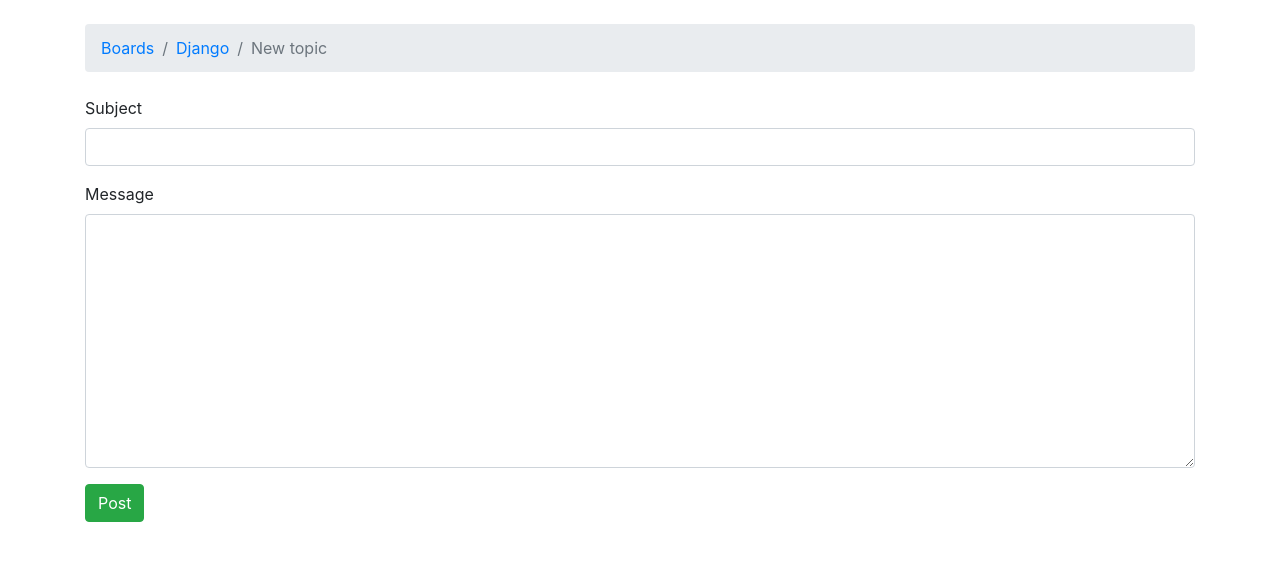
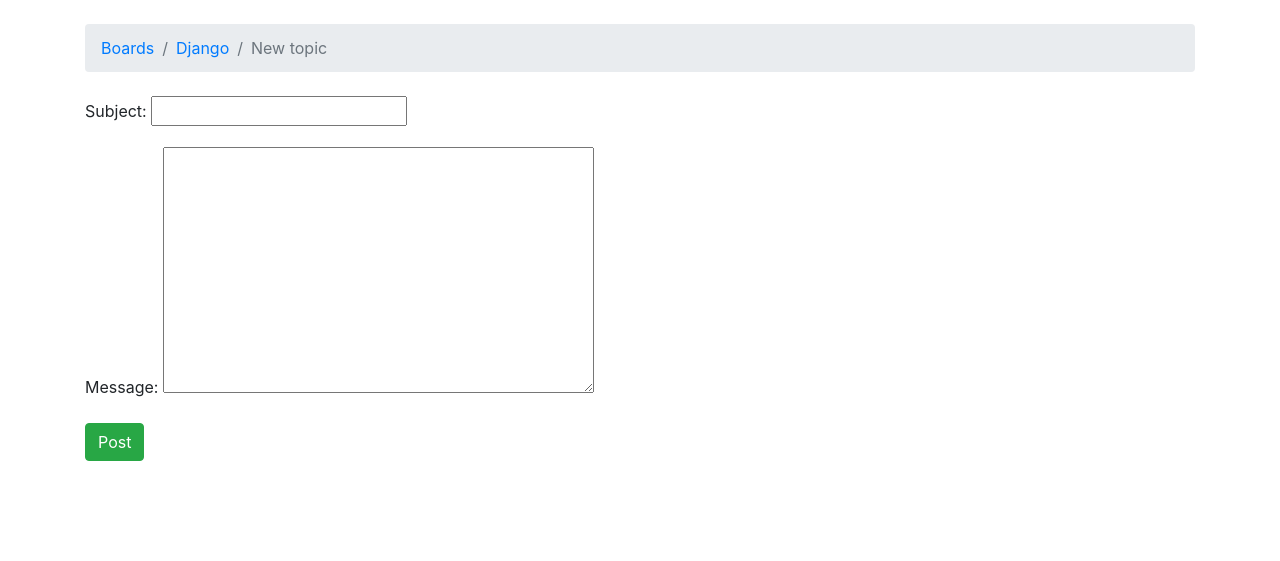
Before and after one commit to Jerenyaoyelu/CourseRoast, a Django app: page /boards/1/new/ in a window 1280 px wide. Shown: the part 56-617 px from the top of the page. Run offline with Django 3.2, Linux system fonts and the light colour scheme; data comes from the database, SQL or seed files in the repository; some libraries are stand-ins or nearby versions.

Commit message:
figured out the confusion

```diff
--- a/myproject/boards/models.py
+++ b/myproject/boards/models.py
@@ -15,8 +15,10 @@ class Topic(models.Model):
     subject = models.CharField(max_length = 255)
     last_update = models.DateTimeField(auto_now_add = True)
     board = models.ForeignKey(Board,on_delete = models.CASCADE,related_name = 'topics')
-    #blank=True,null=True should solve the NOT NULL constraints error as well in the tests.py
+    #blank=True,null=True should be able to solve the NOT NULL constraints error as well in the tests.py
     #but no, why??
+    #The reason is that I did not migrate to DB, so even I changed the code, the table in the DB has not been changed,
+    #So when I run tests, it still requires not null constraint.
     starter = models.ForeignKey(User,on_delete = models.CASCADE,related_name = 'topics')
 
 class Post(models.Model):
--- a/myproject/templates/new_topic.html
+++ b/myproject/templates/new_topic.html
@@ -9,15 +9,15 @@
 {% block content %}
     <form method="post">
         {% csrf_token %}<!--security mechanism of POST requests-->
-        <!-- {{ form.as_p }} -->
-        <div class='form-group'>
+        {{ form.as_p }}<!--Fully use Django Forms API-->
+        <!-- <div class='form-group'>
             <label for="id_subject">Subject</label>
             <input type="text" class='form-control' id='id_subject' name='subject'>
         </div>
         <div class='form-group'>
             <label for="id_message">Message</label>
             <textarea class='form-control' name="message" id="id_message" rows="10"></textarea>
-        </div>
+        </div> -->
         <button type='submit' class='btn btn-success'>Post</button>
     </form>
 {% endblock %}
```
Also changed, not shown: myproject/boards/views.py (+0 -22 lines).
